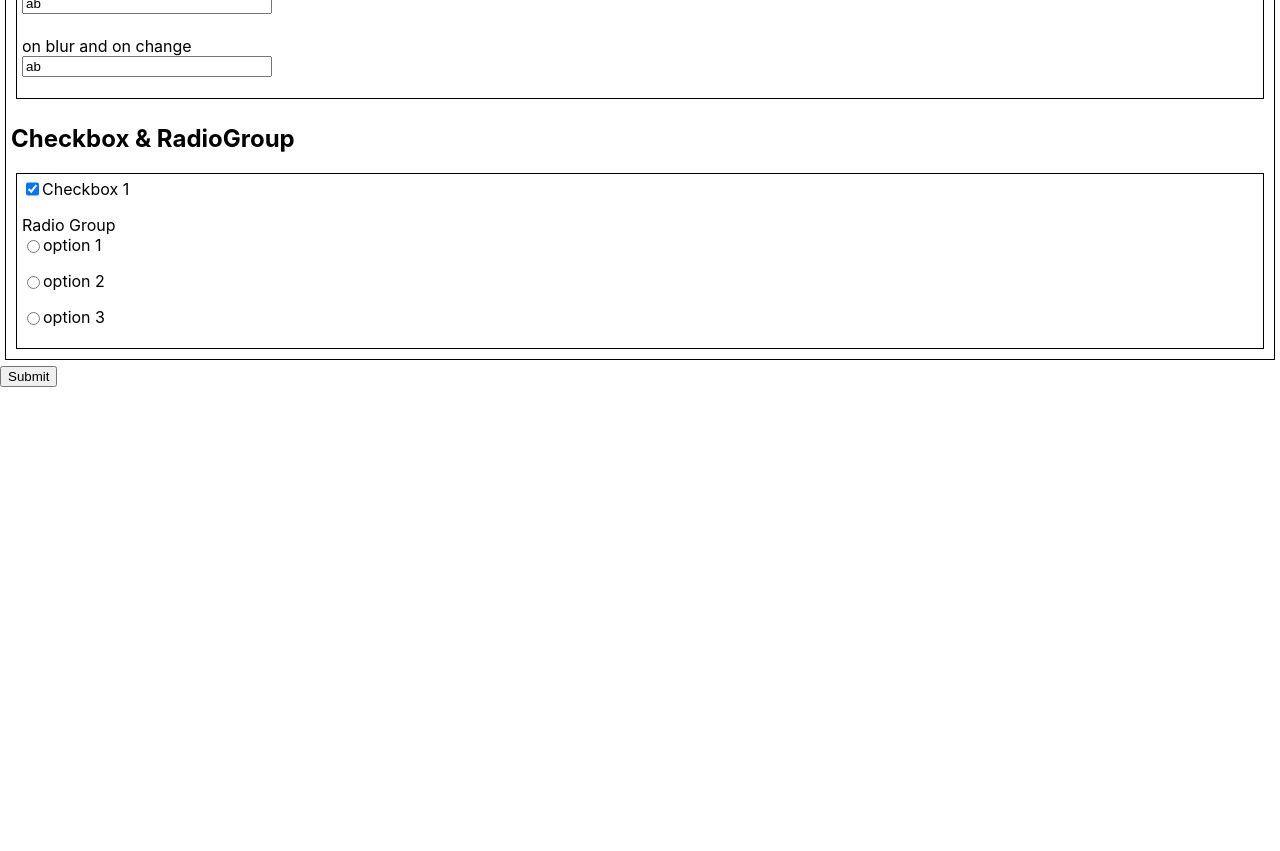
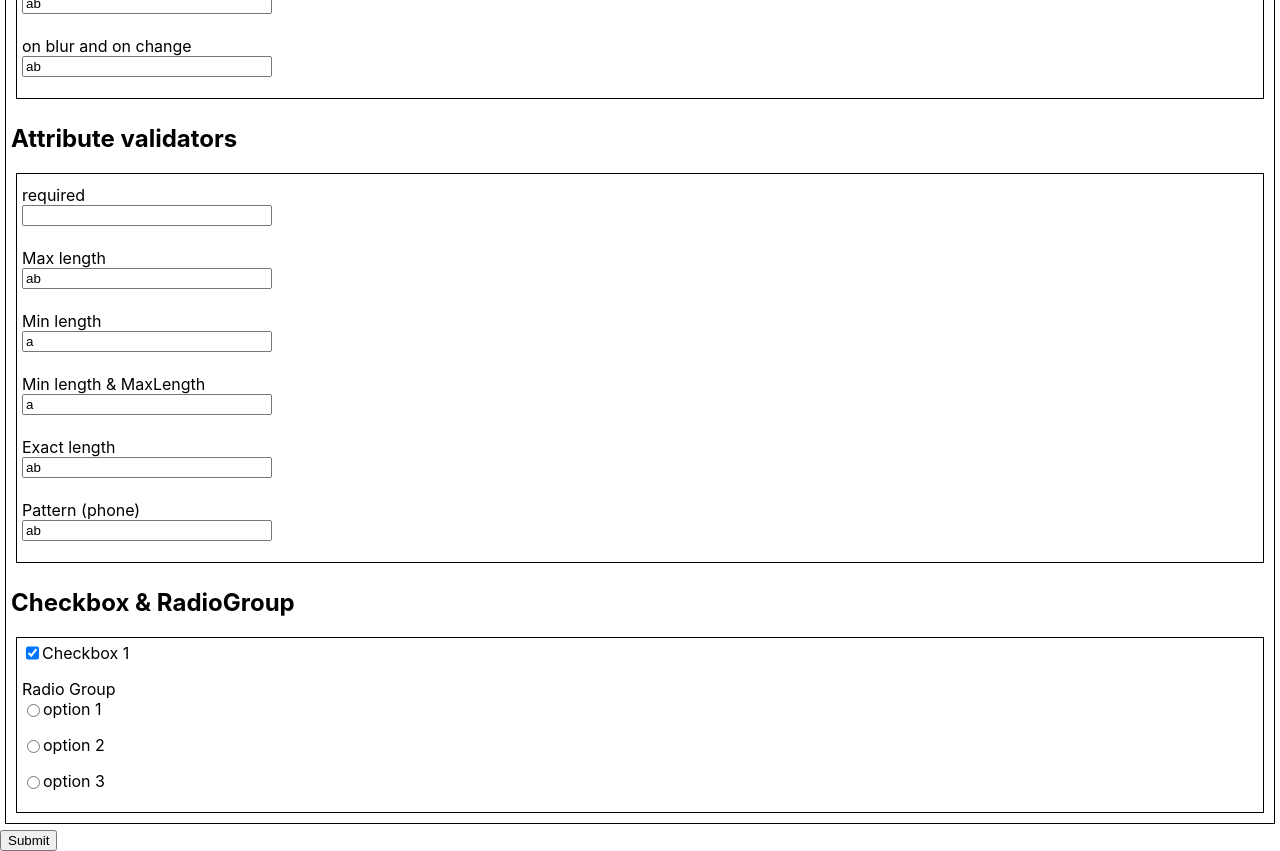
Before and after one commit to JuanRGil/hoc-provider, a React (Create React App) app: page / in a window 1280 px wide. Shown: the part 520-1371 px from the top of the page. Before the commit the page ends 907 px from the top, so only its background shows below. Built offline with nearby package versions, Linux system fonts and the light colour scheme.

Commit message:
more test components

```diff
--- a/src/App.tsx
+++ b/src/App.tsx
@@ -16,6 +16,7 @@ import Change from './components/test-components/validate-on/Change';
 import Both from './components/test-components/validate-on/Both';
 import CheckboxWithValidators from './components/test-components/with-default-validation/CheckboxWithValidators';
 import RadioGroupWithValidators from './components/test-components/with-default-validation/RadioGroupWithValidators';
+import WithoutValidators from './components/test-components/WithoutValidators';
 
 function App() {
   const ValidateWithAllMessages = withValidators(Input, [containsA, containsB], { validateOn: 'both', showMessagePolicy: 'all' });
@@ -43,6 +44,14 @@ function App() {
             <Change label="show on Change" name="hoc-change" defaultValue="ab" onChange={handleOnChange} />
             <Both label="on blur and on change" name="hoc-both" defaultValue="ab" onChange={handleOnChange} />
           </Paper>
+          <Paper title="Attribute validators">
+            <WithoutValidators label="required" name="hoc-required" required onChange={handleOnChange} />
+            <WithoutValidators label="Max length" name="hoc-max" maxLength={1} defaultValue="ab" onChange={handleOnChange} />
+            <WithoutValidators label="Min length" name="hoc-min" minLength={2} defaultValue="a" onChange={handleOnChange} />
+            <WithoutValidators label="Min length & MaxLength" name="hoc-min-max" minLength={2} maxLength={4} defaultValue="a" onChange={handleOnChange} />
+            <WithoutValidators label="Exact length" name="hoc-exact" minLength={1} maxLength={1} defaultValue="ab" onChange={handleOnChange} />
+            <WithoutValidators label="Pattern (phone)" name="hoc-pattern" defaultValue="ab" pattern={/^\+?(6\d{2}|7[1-9]\d{1})\d{6}$/} onChange={handleOnChange} />
+          </Paper>
           <Paper title="Checkbox & RadioGroup">
             <CheckboxWithValidators
               label="Checkbox 1"
--- /dev/null
+++ b/src/components/test-components/WithoutValidators.tsx
@@ -0,0 +1,4 @@
+import withValidators from '../../hoc/withValidators';
+import Input from '../form-components/Input/Input';
+
+export default withValidators(Input, []);
--- a/src/utils/intrinsicValidators.tsx
+++ b/src/utils/intrinsicValidators.tsx
@@ -42,7 +42,8 @@ export const getLengthValidator = (
     // ts does not detect it is impossible that minLength !== undefined at this point
     // @ts-ignore
     return getExactLengthValidator(minLength);
-  } if (minLength && maxLength) {
+  }
+  if (minLength && maxLength) {
     return getBothLengthValidator(minLength, maxLength);
   }
   if (minLength) {
```
